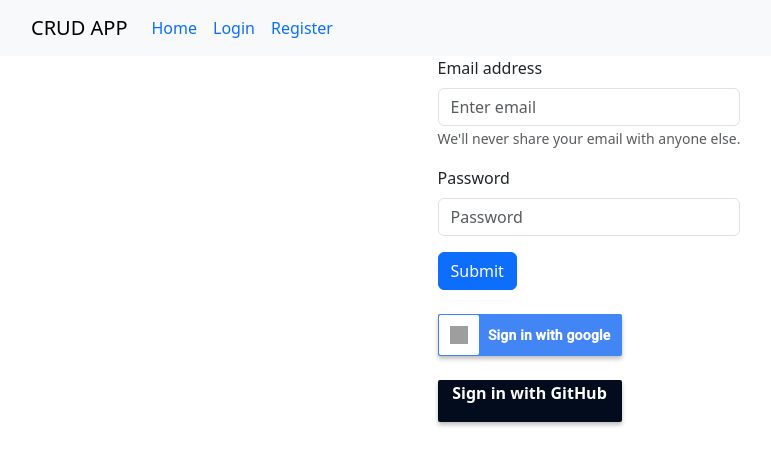
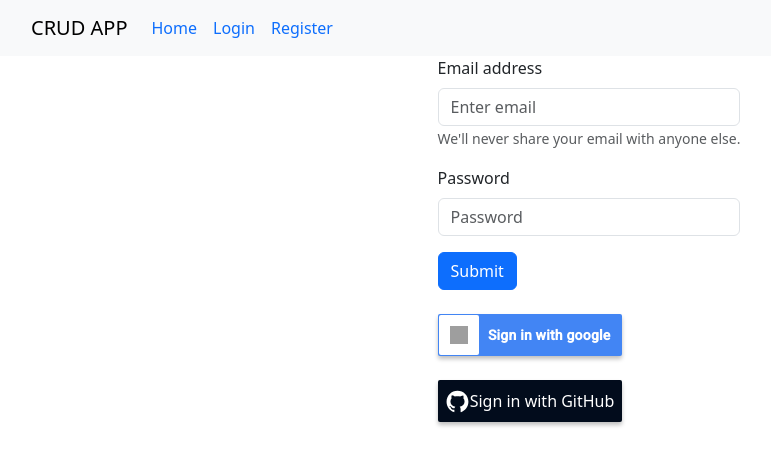
Before and after one commit to tejasipangram/crud-app, a React (Create React App) app in the folder frontend/react-crud-front-end-master/: page / in a window 1280 px wide. Shown: the top 466 px of the page, without its empty margins (51-822 px from the left). Built offline with nearby package versions, Linux system fonts and the light colour scheme; no server answers; grey boxes are pictures that could not be loaded.

Commit message:
updated the github styling

```diff
--- a/frontend/react-crud-front-end-master/package.json
+++ b/frontend/react-crud-front-end-master/package.json
@@ -15,6 +15,7 @@
     "react-bootstrap": "^2.8.0",
     "react-dom": "^18.2.0",
     "react-firebase-hooks": "^5.1.1",
+    "react-icons": "^4.10.1",
     "react-loader-spinner": "^5.3.4",
     "react-paginate": "^8.2.0",
     "react-router-dom": "^6.15.0",
--- a/frontend/react-crud-front-end-master/src/App.css
+++ b/frontend/react-crud-front-end-master/src/App.css
@@ -26,6 +26,8 @@
 .hide {
   display: none;
 }
+
+/* google button styling  */
 
 .google-btn {
   width: 184px;
@@ -64,6 +66,8 @@
 .google-btn:active {
   background: #1669f2;
 }
+
+/* github button styling  */
 .github-btn {
   width: 184px;
   height: 42px;
--- a/frontend/react-crud-front-end-master/src/App.js
+++ b/frontend/react-crud-front-end-master/src/App.js
@@ -69,9 +69,9 @@ function App() {
   //getting the data from json api
   const getAllData = (page = 1) => {
     console.log(pageSize, "get all data");
-    if (userId) {
+    if (user) {
       setLoading(true);
-      const encodedUserId = encodeURIComponent(userId);
+      const encodedUserId = encodeURIComponent(user.uid);
       fetch(
         `${process.env.REACT_APP_SERVER}/read/${encodedUserId}?page=${page}&pageSize=${pageSize}`
       )
@@ -153,7 +153,7 @@ function App() {
 
   useEffect(() => {
     getAllData();
-  }, [pageSize, userId]);
+  }, [pageSize, user]);
 
   return (
     <BrowserRouter>
--- a/frontend/react-crud-front-end-master/src/components/Navabar.jsx
+++ b/frontend/react-crud-front-end-master/src/components/Navabar.jsx
@@ -11,7 +11,6 @@ function NavbarComp({ user }) {
     auth
       .signOut()
       .then(() => {
-        localStorage.removeItem("authToken");
         toast.success("Logged out successfully");
       })
       .catch((error) => {
--- a/frontend/react-crud-front-end-master/src/components/buttons/LoginGitHub.js
+++ b/frontend/react-crud-front-end-master/src/components/buttons/LoginGitHub.js
@@ -1,13 +1,18 @@
 import React from "react";
-
+import { AiFillGithub } from "react-icons/ai";
 const LoginGitHub = ({ gitHubLogin }) => {
   const submitHandler = () => {
     gitHubLogin();
   };
   return (
-    <div onClick={submitHandler} role="button" className="github-btn my-4">
-      <p className="btn-text">
-        <b>Sign in with GitHub</b>
+    <div
+      onClick={submitHandler}
+      role="button"
+      className="github-btn  d-flex justify-content-center align-items-center"
+    >
+      <p className="btn-text m-0 d-flex  justify-content-between align-items-center">
+        <AiFillGithub size={25} />
+        <span> Sign in with GitHub</span>
       </p>
     </div>
   );
--- a/frontend/react-crud-front-end-master/src/components/login/Login.js
+++ b/frontend/react-crud-front-end-master/src/components/login/Login.js
@@ -4,6 +4,7 @@ import {
   signInWithEmailAndPassword,
   signInWithPopup,
 } from "firebase/auth";
+import { AiFillGithub } from "react-icons/ai";
 import { useContext, useState } from "react";
 import Button from "react-bootstrap/Button";
 import Form from "react-bootstrap/Form";
```
Also changed, not shown: 2 other files (tests, documents, lock files or other folders).
